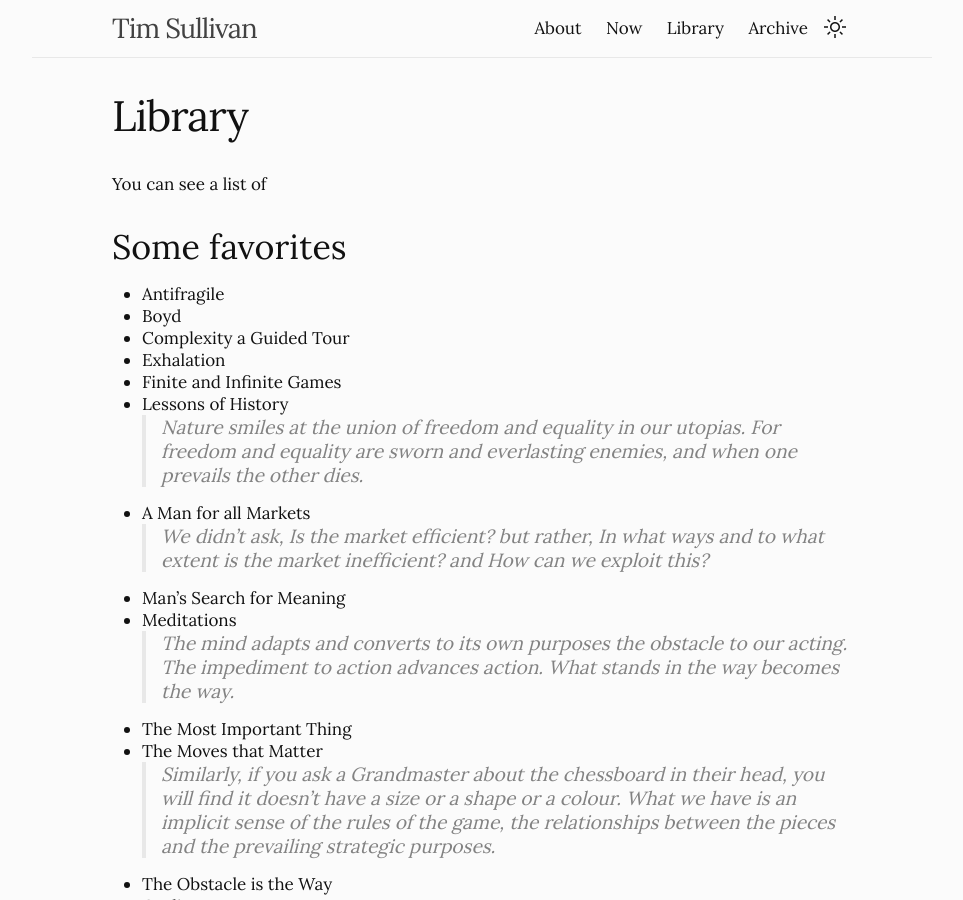
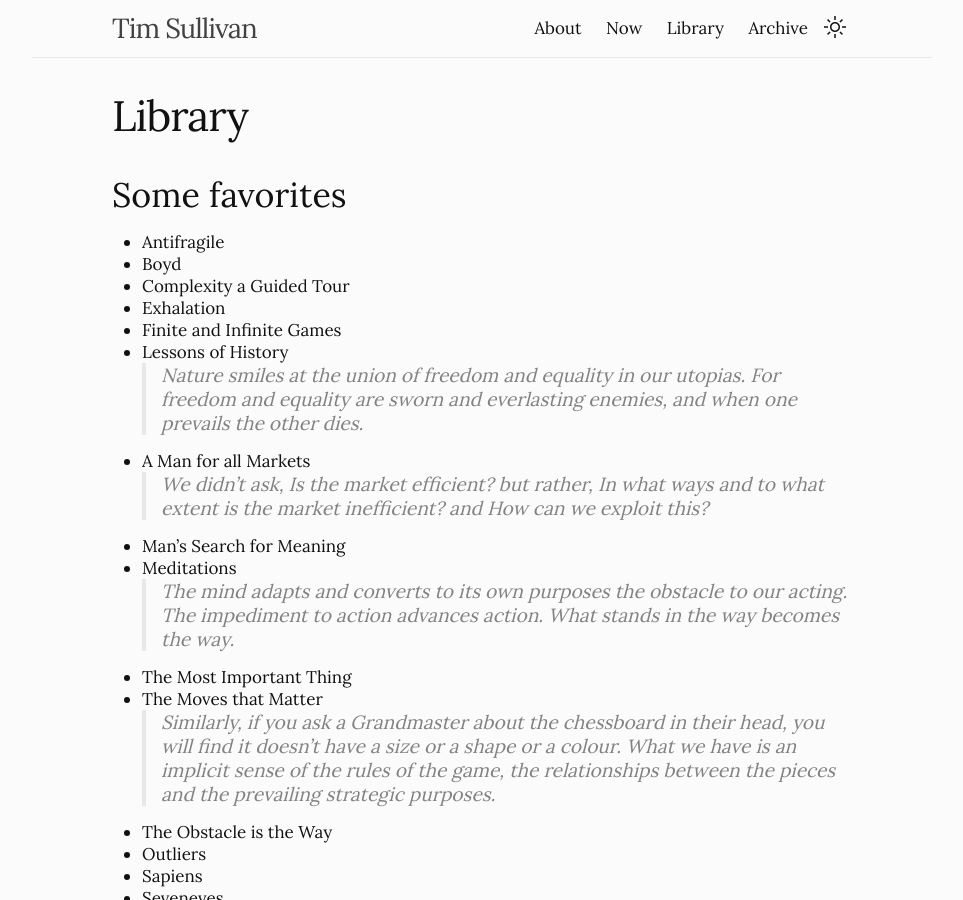
Before and after one commit to tims457/tims457.github.io.old, a Jekyll site: the page built from library/index.md, in a window 1280 px wide and 900 px high. Shown: the whole window, without its empty margins (158-1121 px from the left). Built offline with Jekyll 4.4.1, drawn with Linux system fonts in a browser that asks for light colours; some web fonts are replaced.

Commit message:
fix typo

```diff
--- a/library/index.md
+++ b/library/index.md
@@ -5,8 +5,6 @@
 excerpt: reading recommendations
 comments: false
 ---
-
-You can see a list of
 
 ## Some favorites
 - Antifragile
```
